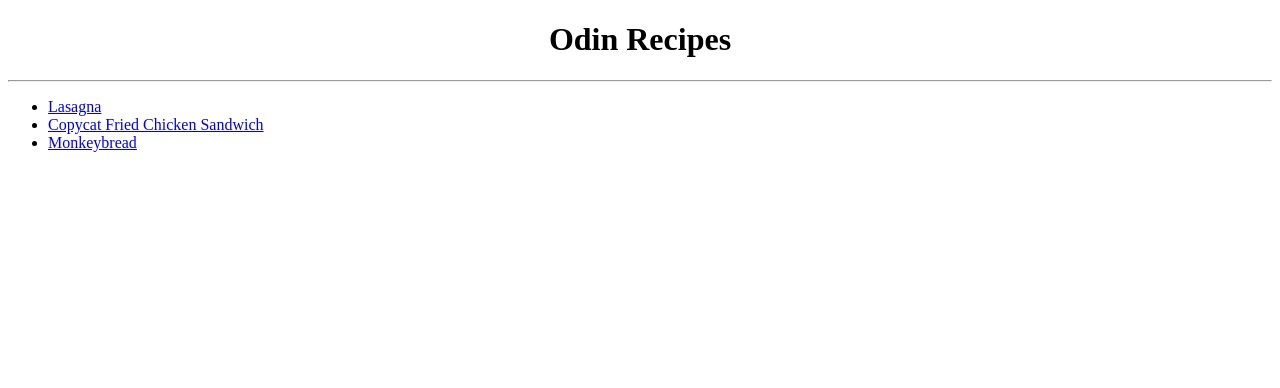
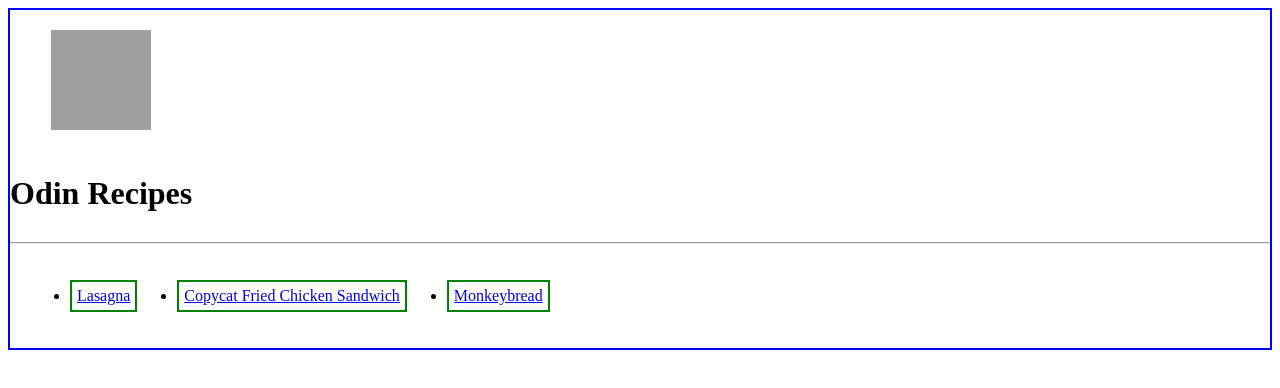
Before and after one commit to longj18/odin-recipes, a plain HTML site: page index.html in a window 1280 px wide. Drawn offline with Linux system fonts and the light colour scheme; grey boxes are pictures that could not be loaded.

Commit message:
Add new edits

```diff
--- a/index.html
+++ b/index.html
@@ -10,7 +10,12 @@
 </head>
 
 <body>
-    <h1>Odin Recipes</h1>
+    <div class="header">
+        <img class="mjlonir"
+            src="https://encrypted-tbn0.gstatic.com/images?q=tbn:ANd9GcQhIjucm-QEKFHYAA3wrW2HmmFYUevgsNSXrw&usqp=CAU"
+            alt="">
+        <h1 class="odin">Odin Recipes</h1>
+    </div>
     <hr>
     <div>
         <ul>
--- a/style-sheets/index.css
+++ b/style-sheets/index.css
@@ -1,11 +1,30 @@
 body{
+    border: 2px solid blue;
+}
+
+li{
+    margin: 20px;
+    border: 2px solid green ;
+    padding: 5px;
+}
+
+ul{
+    display: flex;
+}
+
+.mjlonir{
+    height: 100px;
+    width: 100px;
+    margin: 20px;
+}
+
+.header{
+    display: inline-block;
+    text-align: center;
 
 }
 
-h1{
+.header.odin{
     text-align: center;
+    margin: 40px;
 }
-
-div{
-    flex-direction: row;
-}
--- a/style-sheets/lasagna.css
+++ b/style-sheets/lasagna.css
@@ -1,4 +1,31 @@
+*{
+    border:2px solid blue;
+}
+
+
 .lasagna {
     height: 500px;
     width: 500px;
 }
+body {
+    width: 500px;
+    margin: 0 auto;
+  }
+  ul{
+      padding: auto;
+  }
+  li {
+    background: rgba(255,84,104,0.3);
+    border: 2px solid rgb(255,84,104);
+    padding: 10px;
+    margin: 10px;
+  }
+
+  span {
+    background: white;
+    border: 1px solid black;
+  }
+
+  h3{
+      text-align: center;
+  }
```
Also changed, not shown: 1 other file.
